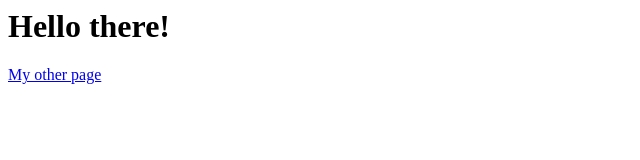
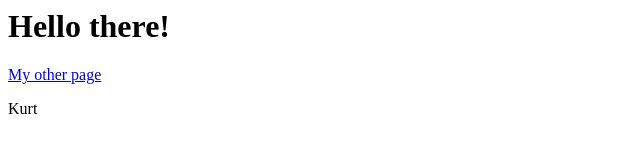
Before and after one commit to GucciKlaus/web-platform-first-try, a plain HTML site: page index.html in a window 1280 px wide. Shown: the full height of the page, 0-640 px from the left. Drawn offline with Linux system fonts and the light colour scheme.

Commit message:
1 file modified

```diff
--- a/index.html
+++ b/index.html
@@ -6,6 +6,9 @@
   </head>
   <body>
     <h1>Hello there!</h1>
+
     <a href="/me.html">My other page</a>
+
+    <p> Kurt </p>
   </body>
 </html>
```
